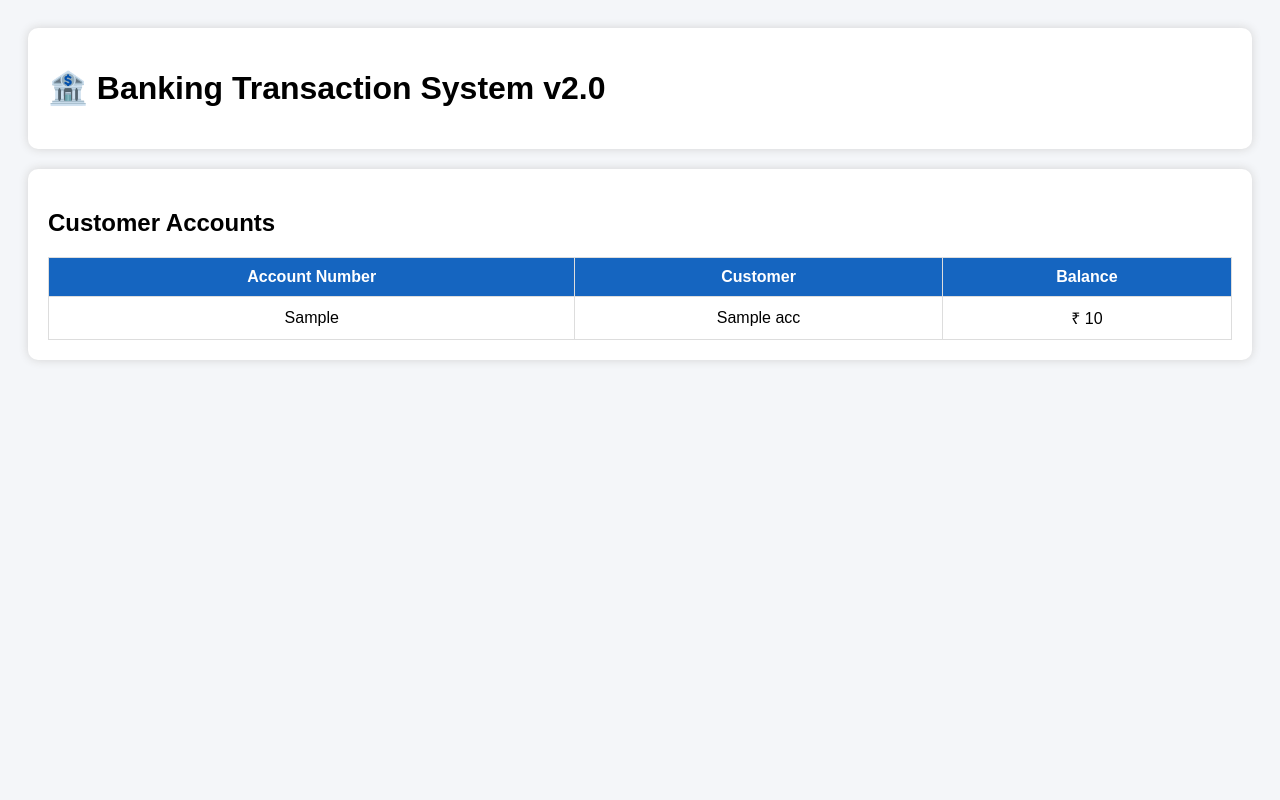
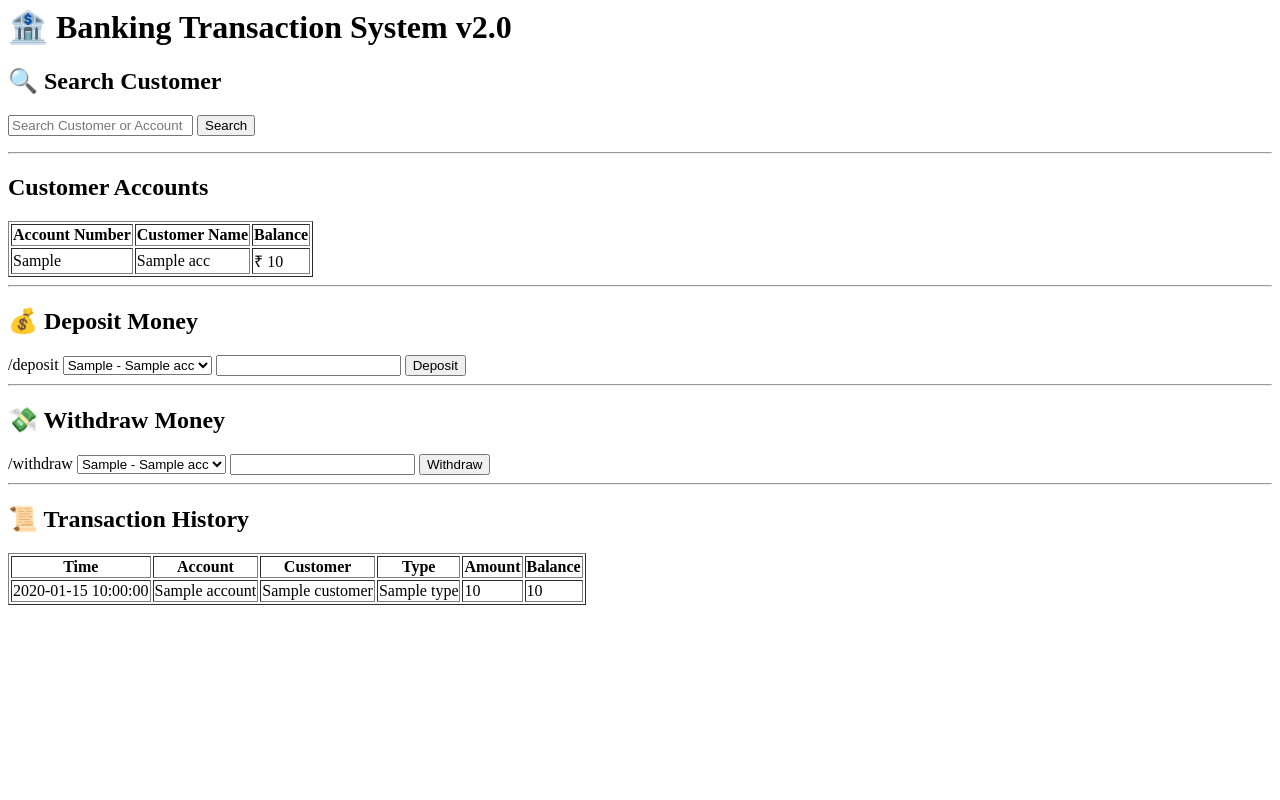
Before and after one commit to Sampath2720/Banking-Transaction-System, a Flask app: template templates/index.html in a window 1280 px wide. Run offline with Flask 3, Linux system fonts and the light colour scheme; the template is opened without the code that fills it: most values are stand-ins (such as "Sample title", 1, 10 or a date in 2020).

Commit message:
Complete Banking UI

```diff
--- a/templates/index.html
+++ b/templates/index.html
@@ -1,52 +1,27 @@
 <html>
 <head>
-<title>Banking Transaction System</title>
-<style>
-body{
-font-family:Arial;
-background:#f4f6f9;
-padding:20px;
-}
-
-.card{
-background:white;
-padding:20px;
-margin-bottom:20px;
-border-radius:10px;
-box-shadow:0 0 10px lightgray;
-}
-
-table{
-width:100%;
-border-collapse:collapse;
-}
-
-th,td{
-border:1px solid #ddd;
-padding:10px;
-text-align:center;
-}
-
-th{
-background:#1565c0;
-color:white;
-}
-</style>
+<title>🏦 Banking Transaction System v2.0</title>
 </head>
-
 <body>
 
-<div class="card">
 <h1>🏦 Banking Transaction System v2.0</h1>
-</div>
 
-<div class="card">
+<h2>🔍 Search Customer</h2>
+
+<form method="GET">
+<input type="text" name="search" placeholder="Search Customer or Account">
+<button type="submit">Search</button>
+</form>
+
+<hr>
+
 <h2>Customer Accounts</h2>
 
-<table>
+<table border="1">
+
 <tr>
 <th>Account Number</th>
-<th>Customer</th>
+<th>Customer Name</th>
 <th>Balance</th>
 </tr>
 
@@ -59,7 +34,78 @@ color:white;
 {% endfor %}
 
 </table>
-</div>
+
+<hr>
+
+<h2>💰 Deposit Money</h2>
+
+/deposit
+
+<select name="account_no">
+{% for acc_no, acc in accounts.items() %}
+<option value="{{ acc_no }}">
+{{ acc_no }} - {{ acc.name }}
+</option>
+{% endfor %}
+</select>
+
+<input type="number" name="amount" required>
+
+<button type="submit">
+Deposit
+</button>
+
+</form>
+
+<hr>
+
+<h2>💸 Withdraw Money</h2>
+
+/withdraw
+
+<select name="account_no">
+{% for acc_no, acc in accounts.items() %}
+<option value="{{ acc_no }}">
+{{ acc_no }} - {{ acc.name }}
+</option>
+{% endfor %}
+</select>
+
+<input type="number" name="amount" required>
+
+<button type="submit">
+Withdraw
+</button>
+
+</form>
+
+<hr>
+
+<h2>📜 Transaction History</h2>
+
+<table border="1">
+
+<tr>
+<th>Time</th>
+<th>Account</th>
+<th>Customer</th>
+<th>Type</th>
+<th>Amount</th>
+<th>Balance</th>
+</tr>
+
+{% for t in transactions %}
+<tr>
+<td>{{ t.time }}</td>
+<td>{{ t.account }}</td>
+<td>{{ t.customer }}</td>
+<td>{{ t.type }}</td>
+<td>{{ t.amount }}</td>
+<td>{{ t.balance }}</td>
+</tr>
+{% endfor %}
+
+</table>
 
 </body>
 </html>
```
